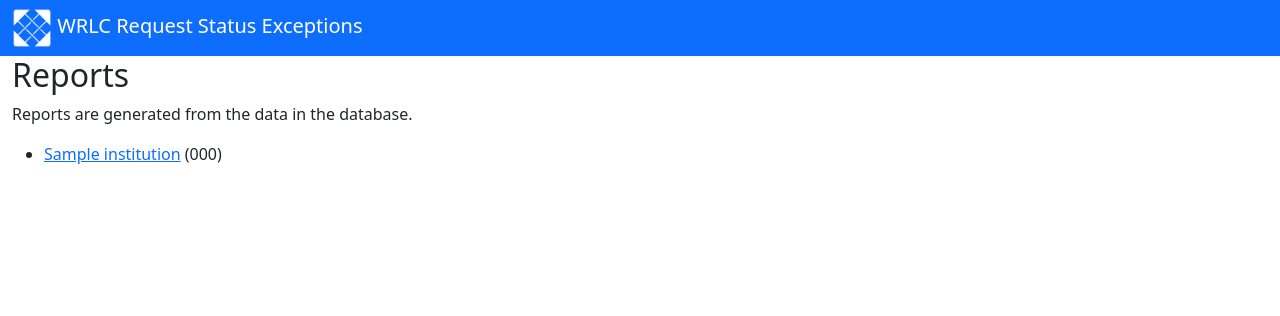
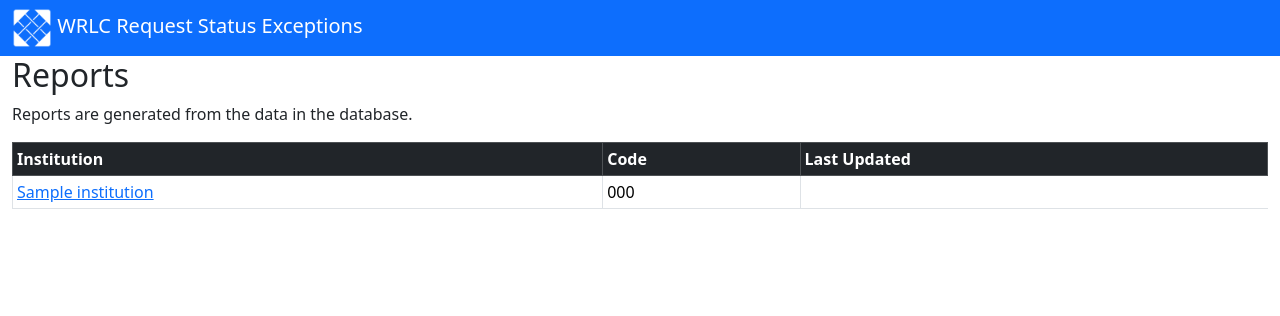
Before and after one commit to WRLC/enhancedExceptions, a Flask app: template templates/reports.html in a window 1280 px wide. Shown: the top 316 px of the page. Run offline with Flask 3, Linux system fonts and the light colour scheme; tables that the repository leaves empty hold one stand-in row (values such as "Sample post"); the template is opened without the code that fills it: values that come from a table or form of the project are taken from there, most other values are stand-ins (such as "Sample title", 1, 10 or a date in 2020).

Commit message:
last updated reporting

```diff
--- a/app.py
+++ b/app.py
@@ -2,7 +2,7 @@ from settings import database, shared_secret
 from flask import Flask, render_template, request, redirect, url_for, session
 from models import (
     Institution, get_all_institutions, submit_inst_add_form, submit_inst_edit_form, get_institution_scalar,
-    get_institution, User, user_login, get_last_update
+    get_institution, User, user_login, get_last_update, get_all_last_updates
 )
 from utils import db
 from functools import wraps
@@ -64,8 +64,9 @@ def index():
 
     # Get the list of institutions
     insts = get_all_institutions()
+    updates = get_all_last_updates()
 
-    return render_template('reports.html', institutions=insts)
+    return render_template('reports.html', institutions=insts, updates=updates)
 
 
 @app.route('/login')
--- a/models.py
+++ b/models.py
@@ -302,3 +302,9 @@ def get_last_update(instcode):
         db.select(Inst_update).filter(Inst_update.instcode == instcode).order_by(sa.desc(
             Inst_update.last_update))).first()
     return update
+
+
+def get_all_last_updates():
+    updates = db.session.execute(
+        db.select(Inst_update.instcode, max(Inst_update.last_update))).scalars()
+    return updates
--- a/templates/reports.html
+++ b/templates/reports.html
@@ -4,11 +4,26 @@
     <h2>Reports</h2>
     <p>Reports are generated from the data in the database.</p>
     {% if institutions %}
-        <ul>
-        {% for institution in institutions %}
-            <li><a href="{{ url_for('report', code=institution.code) }}">{{ institution.name }}</a> ({{ institution.code }})</li>
-        {% endfor %}
-        </ul>
+        <table class="table table-bordered table-hover table-sm">
+            <thead class="table-dark sticky-top">
+                <tr>
+                    <th>Institution</th>
+                    <th>Code</th>
+                    <th>Last Updated</th>
+                </tr>
+            </thead>
+            <tbody>
+                {% for institution in institutions %}
+                    <tr>
+                        <td><a href="{{ url_for('report', code=institution.code) }}">{{ institution.name }}</a></td>
+                        <td>{{ institution.code }}</td>
+                        {% for upd in updates if upd.instcode == institution.code %}
+                            <td>{{ upd.last_updated }}</td>
+                        {% endfor %}
+                    </tr>
+                {% endfor %}
+            </tbody>
+        </table>
     {% else %}
         <p>No reports are available.</p>
     {% endif %}
```
